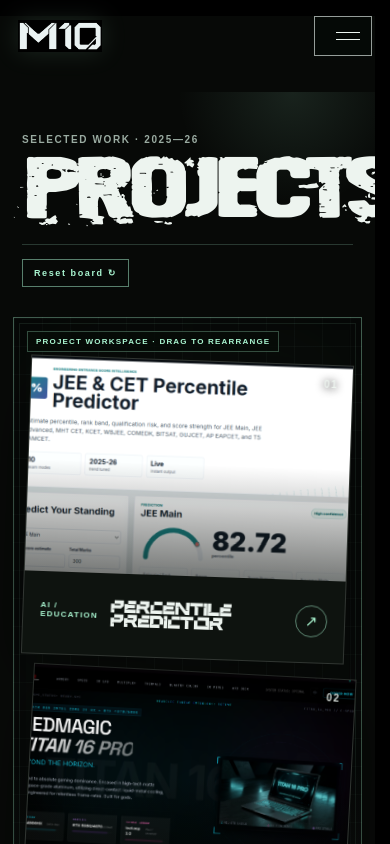
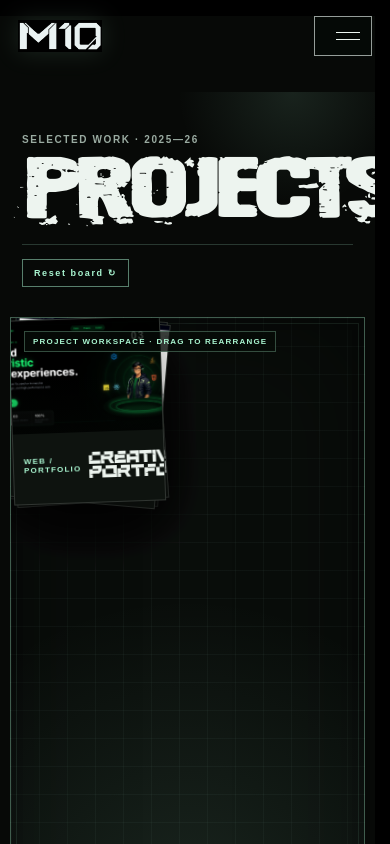
Before and after one commit to praneet1009m-lgtm/M-10, a React (Vite) app: page /projects in a window 390 px wide. Shown: the top 844 px of the page. Built offline with nearby package versions, Linux system fonts and the light colour scheme.

Commit message:
Restore draggable projects board on mobile

```diff
--- a/src/index.css
+++ b/src/index.css
@@ -293,3 +293,27 @@
   .home-clean .home-ref__links a { padding: 9px 11px !important; font-size: 9px !important; }
   .home-clean .home-ref__stats { gap: 17px !important; }
 }
+
+/* Keep the Projects page tactile on touch screens — cards remain draggable. */
+@media (max-width: 760px) {
+  .messy-board {
+    display: block !important;
+    height: 1320px !important;
+    min-height: 1320px !important;
+    margin: 0 10px 28px !important;
+    padding: 0 !important;
+    overflow: hidden !important;
+  }
+  .messy-card {
+    position: absolute !important;
+    width: 43% !important;
+    min-width: 0 !important;
+    touch-action: none;
+  }
+  .messy-card:nth-child(even) { transform: rotate(var(--rotate)) !important; }
+  .messy-card__image { height: 29vw !important; min-height: 112px !important; }
+  .messy-card__caption { min-height: 70px; padding: 11px 10px; gap: 7px; }
+  .messy-card__caption h2 { font-size: clamp(.95rem, 4.4vw, 1.3rem); }
+  .messy-card__caption b { width: 27px; height: 27px; font-size: 13px; }
+  .messy-board__hint { display: block !important; right: 12px; bottom: 12px; }
+}
```
